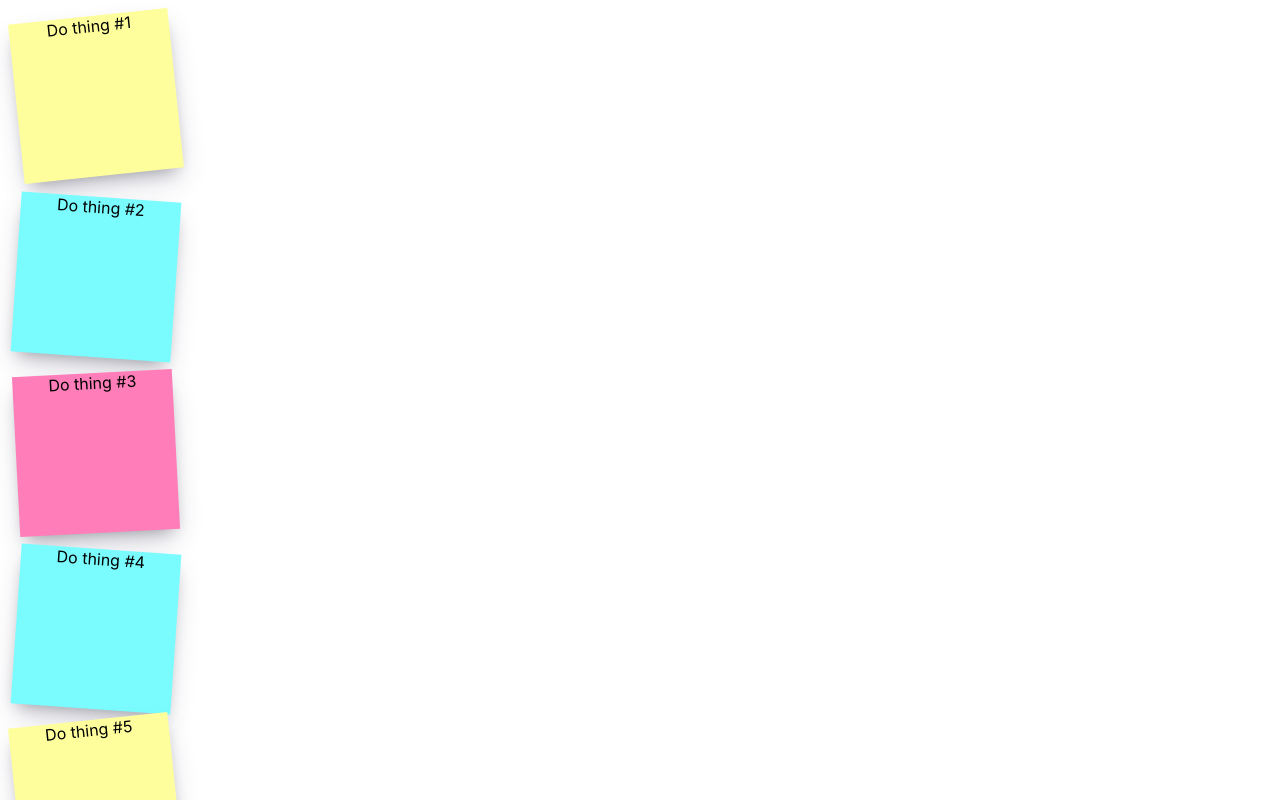
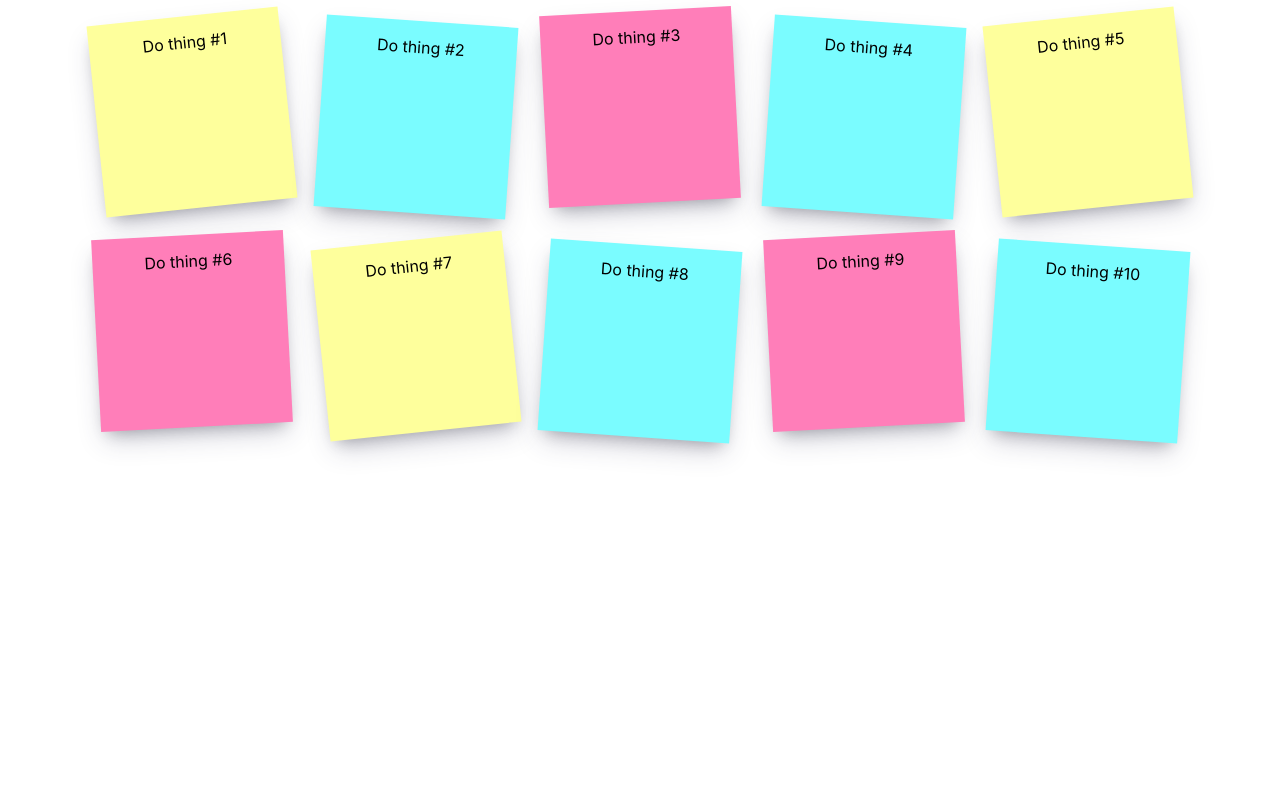
Before and after one commit to DeepakBarwal/mern-notes-frontend, a React (Create React App) app: page / in a window 1280 px wide. Shown: the top 800 px of the page. Built offline with nearby package versions, Linux system fonts and the light colour scheme; the HTML template or start-up script is replaced by a standard one.

Commit message:
added more styles to App.css and Note.css

```diff
--- a/src/App.css
+++ b/src/App.css
@@ -1,3 +1,9 @@
 .App {
   text-align: center;
 }
+
+.notes-list {
+  display: flex;
+  flex-wrap: wrap;
+  justify-content: center;
+}
--- a/src/components/Note/Note.css
+++ b/src/components/Note/Note.css
@@ -2,6 +2,7 @@
   position: relative;
   background-color: #feff9c;
   color: black;
+  padding: 1em;
   width: 10em;
   height: 10em;
   margin: 1em;
@@ -25,7 +26,7 @@
 .note:nth-child(3n) {
   transform: rotate(-3deg);
   position: relative;
-  top: 5px;
+  top: -5px;
   background-color: #ff7eb9;
 }
 
```
